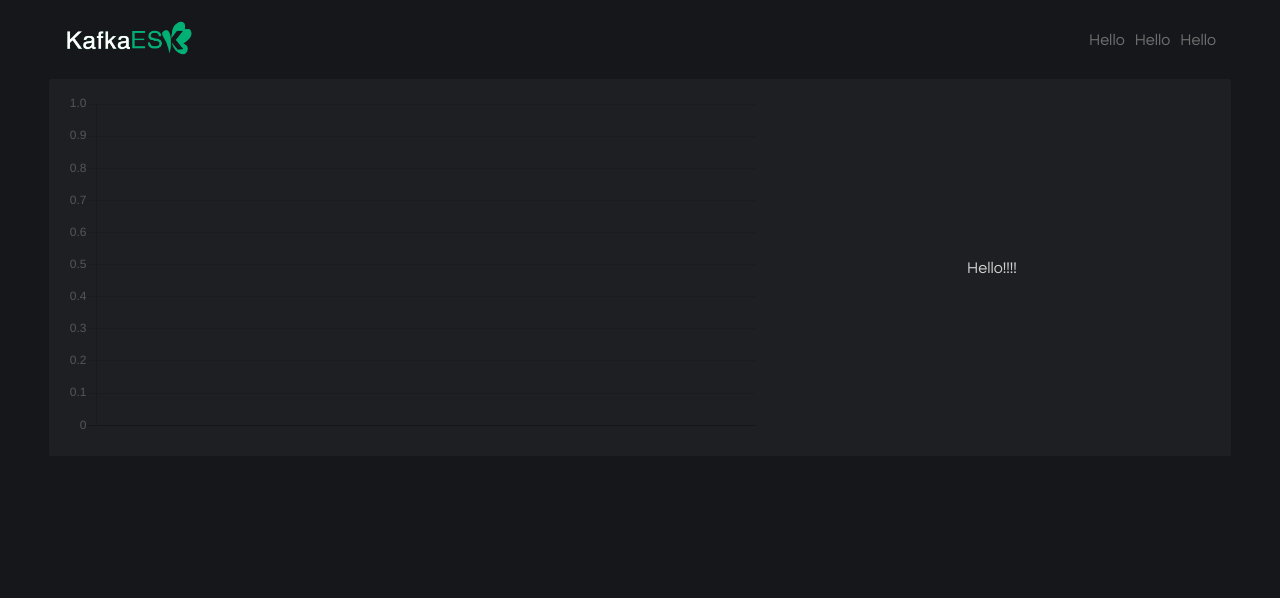
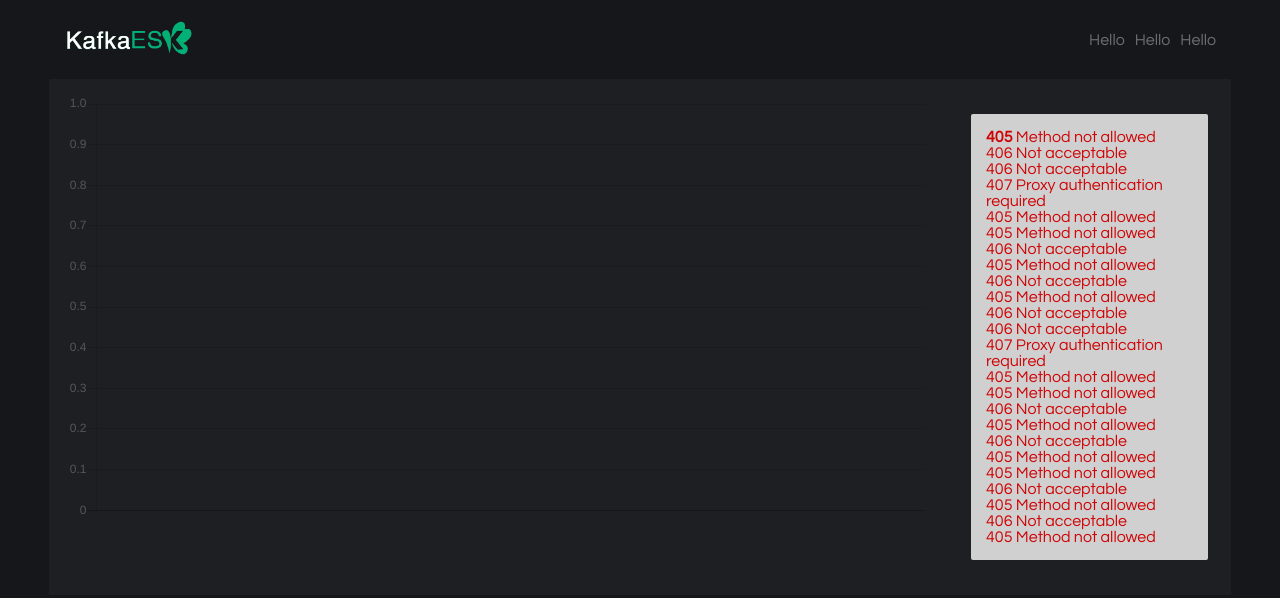
Before and after one commit to oslabs-beta/kafkaESK, a React app: page / in a window 1280 px wide. Shown: the top 598 px of the page. Built offline with nearby package versions, Linux system fonts and the light colour scheme; no server answers.

Commit message:
chelsea upload

```diff
--- a/client/components/mainerrorchart.jsx
+++ b/client/components/mainerrorchart.jsx
@@ -8,7 +8,33 @@ const MainChart = (props) => {
       <div>
         <Line data={props.data} options={props.options} />
       </div>
-      <div>Hello!!!!</div>
+      <div>&nbsp;</div>
+      <div id="log">
+        <b>405</b> Method not allowed<br></br>
+        406 Not acceptable<br></br>
+        406 Not acceptable<br></br>
+        407 Proxy authentication required<br></br>
+        405 Method not allowed<br></br>
+        405 Method not allowed<br></br>
+        406 Not acceptable<br></br>
+        405 Method not allowed<br></br>
+        406 Not acceptable<br></br>
+        405 Method not allowed<br></br>
+        406 Not acceptable<br></br>
+        406 Not acceptable<br></br>
+        407 Proxy authentication required<br></br>
+        405 Method not allowed<br></br>
+        405 Method not allowed<br></br>
+        406 Not acceptable<br></br>
+        405 Method not allowed<br></br>
+        406 Not acceptable<br></br>
+        405 Method not allowed<br></br>
+        405 Method not allowed<br></br>
+        406 Not acceptable<br></br>
+        405 Method not allowed<br></br>
+        406 Not acceptable<br></br>
+        405 Method not allowed<br></br>
+      </div>
     </div>
   );
 };
--- a/client/styles/mainchart.scss
+++ b/client/styles/mainchart.scss
@@ -1,15 +1,23 @@
 #mainchart {
   display: grid;
-  grid-template-columns: auto auto;
+  grid-template-columns: 75% 2% 20%;
   grid-template-rows: 1fr;
   gap: 10px 10px;
-  grid-template-areas: ". . ";
+  grid-template-areas: ". . . ";
   width: 90%;
   color: #ffffff;
   background-color: #202125;
   opacity: 80%;
   border-radius: 2px;
   padding: 15px 15px 15px 15px;
-  //height: 70px;
-  align-items: center;
 }
+#log {
+  background-color: #ffffff;
+  width: 90%;
+  margin-top: 20px;
+  margin-bottom: 20px;
+  justify-content: center;
+  border-radius: 2px;
+  color: red;
+  padding: 15px 15px 15px 15px;
+}
```
